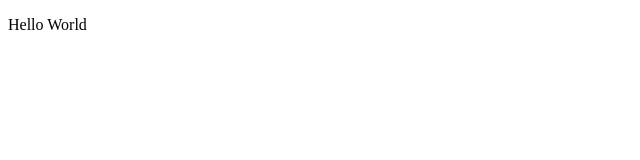
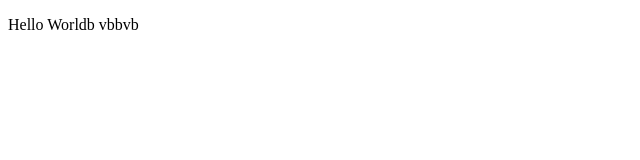
Before and after one commit to alamin6688/my-first-github-repo, a plain HTML site: page index.html in a window 1280 px wide. Shown: the full height of the page, 0-640 px from the left. Drawn offline with Linux system fonts and the light colour scheme.

Commit message:
my first commit

```diff
--- a/index.html
+++ b/index.html
@@ -6,6 +6,6 @@
     <title>My First Ever Github Repo</title>
 </head>
 <body>
-    <p>Hello World</p>
+    <p>Hello Worldb vbbvb</p>
 </body>
 </html>
```
